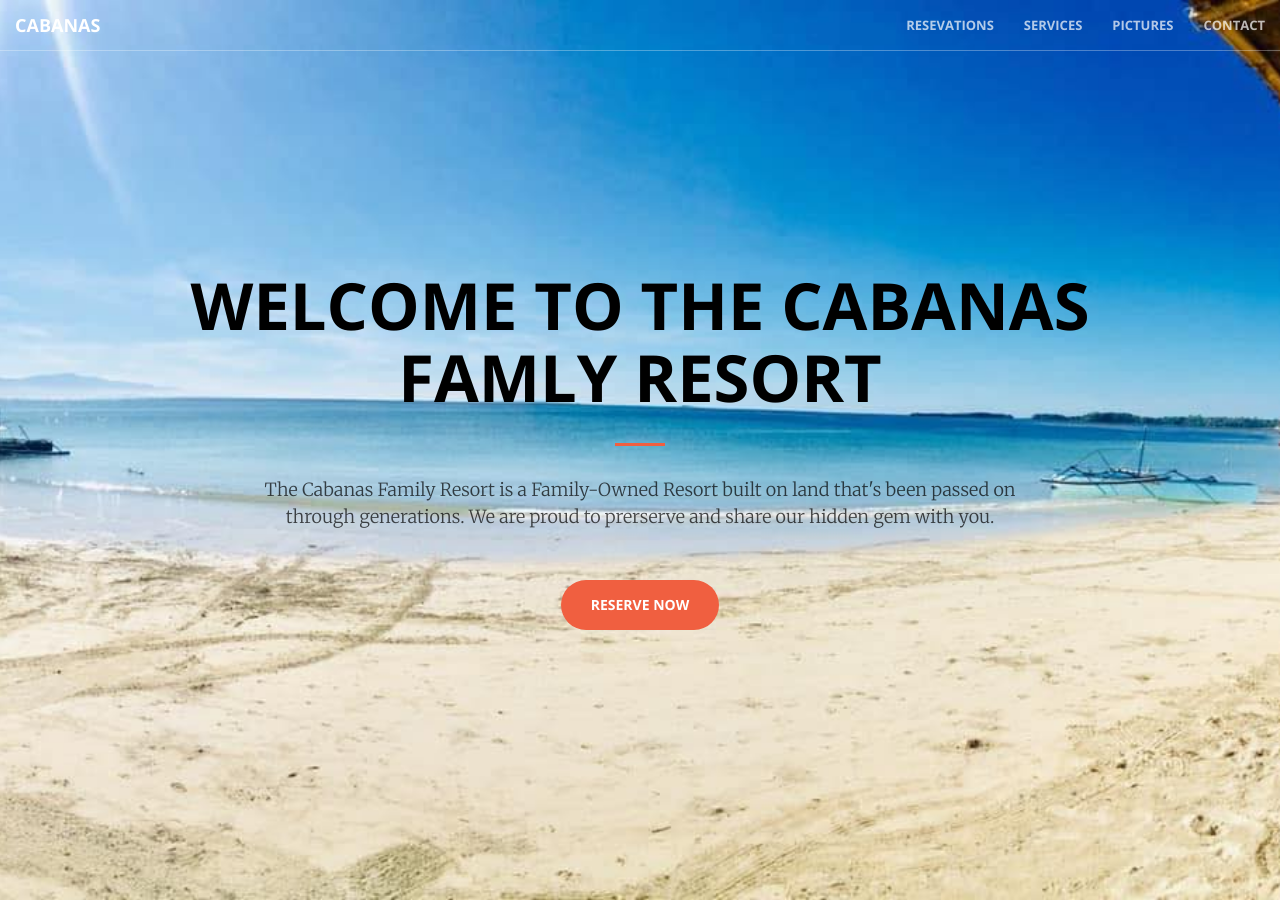
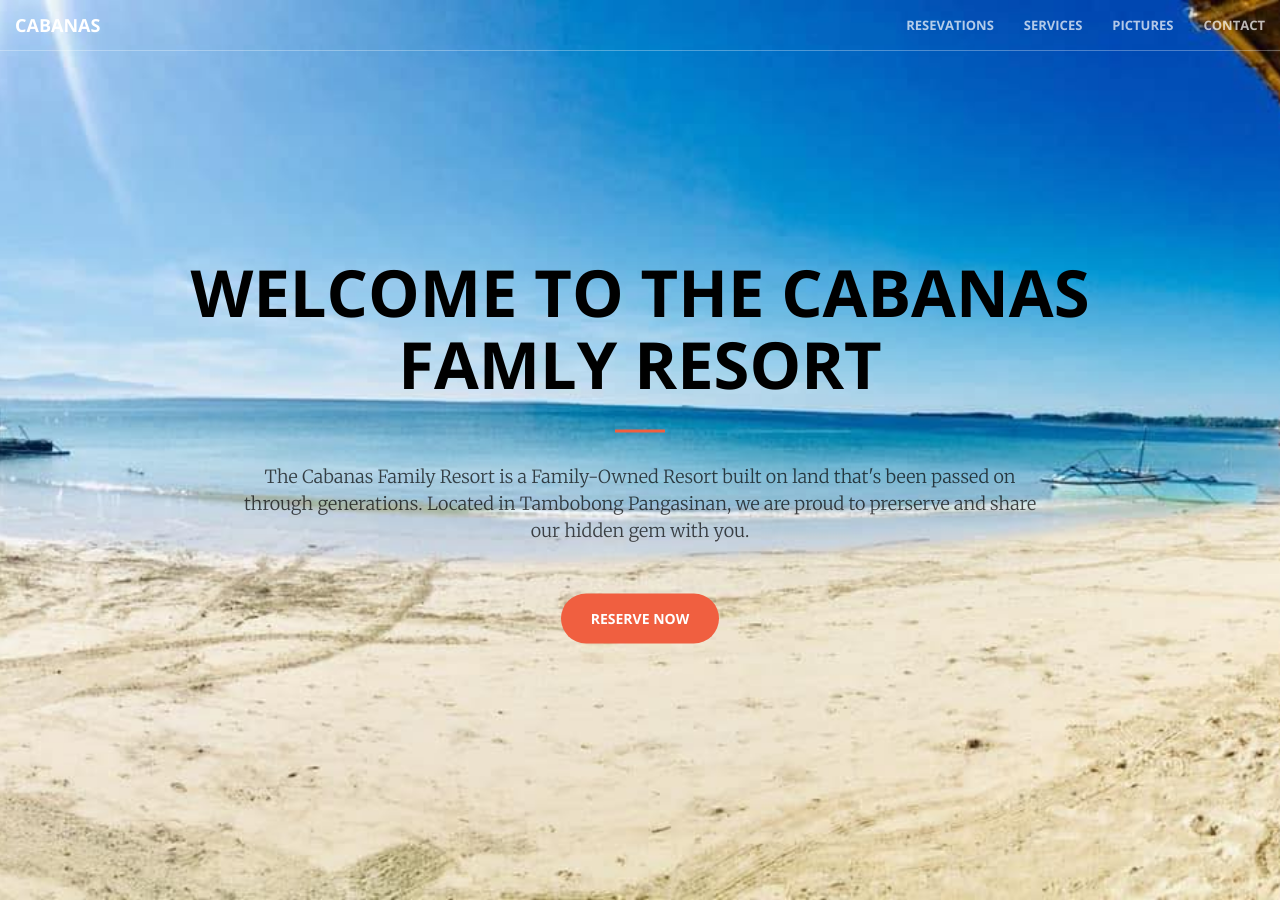
Before and after one commit to cabanasresort/Cabanas-Tambobong.github.io, a Jekyll site: the page built from index.html, in a window 1280 px wide and 900 px high. Built offline with Jekyll 4.4.1, drawn with Linux system fonts in a browser that asks for light colours.

Commit message:
Added Location

```diff
--- a/_includes/header.html
+++ b/_includes/header.html
@@ -3,7 +3,7 @@
         <div class="header-content-inner">
             <h1>Welcome to the Cabanas Famly Resort</h1>
             <hr>
-            <p>The Cabanas Family Resort is a Family-Owned Resort built on land that's been passed on through generations. We are proud to prerserve and share our hidden gem with you.
+            <p>The Cabanas Family Resort is a Family-Owned Resort built on land that's been passed on through generations. Located in Tambobong Pangasinan, we are proud to prerserve and share our hidden gem with you.
 
 </p>
             <a href="#contact" class="btn btn-primary btn-xl page-scroll">Reserve Now</a>
```
